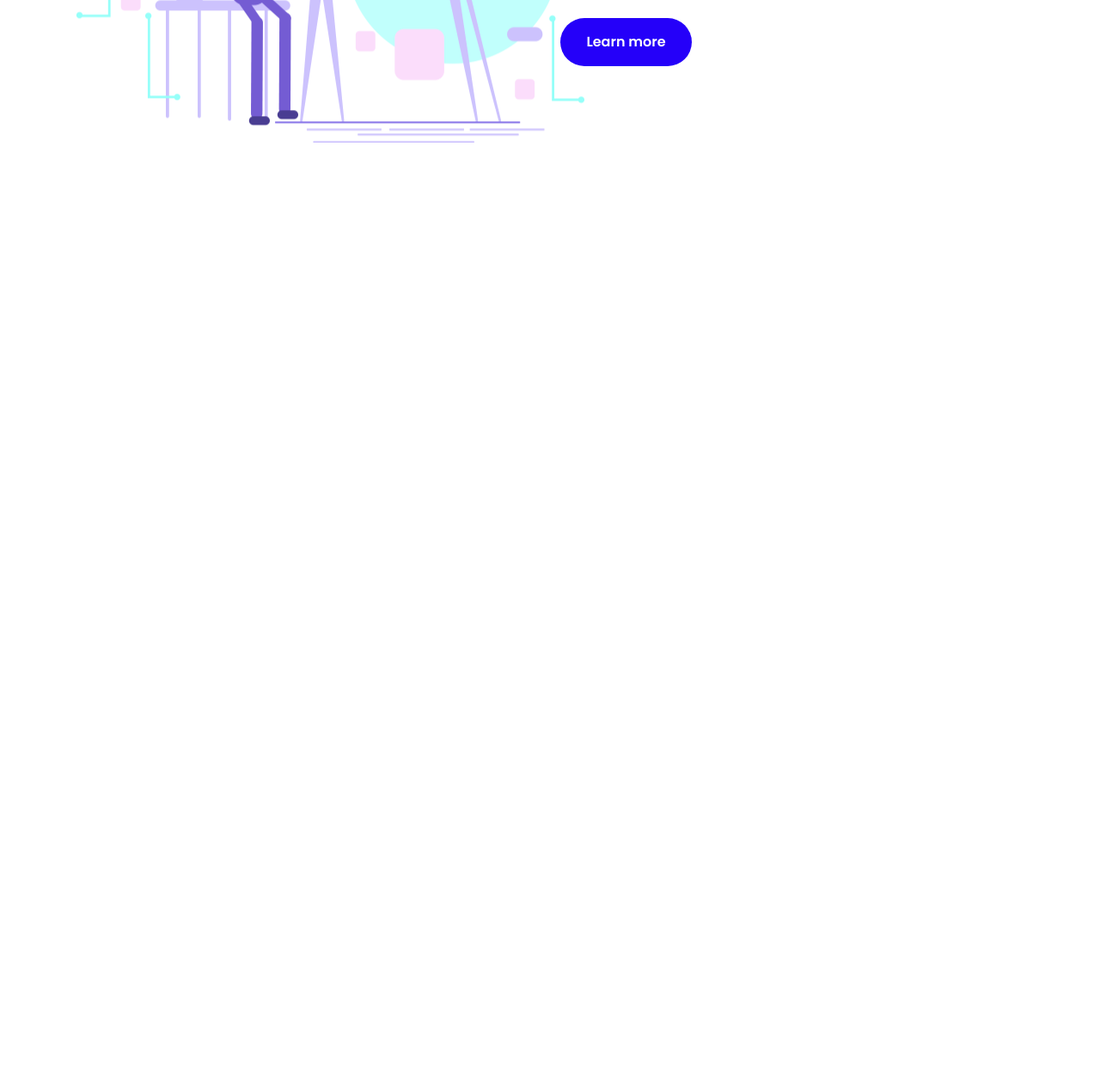
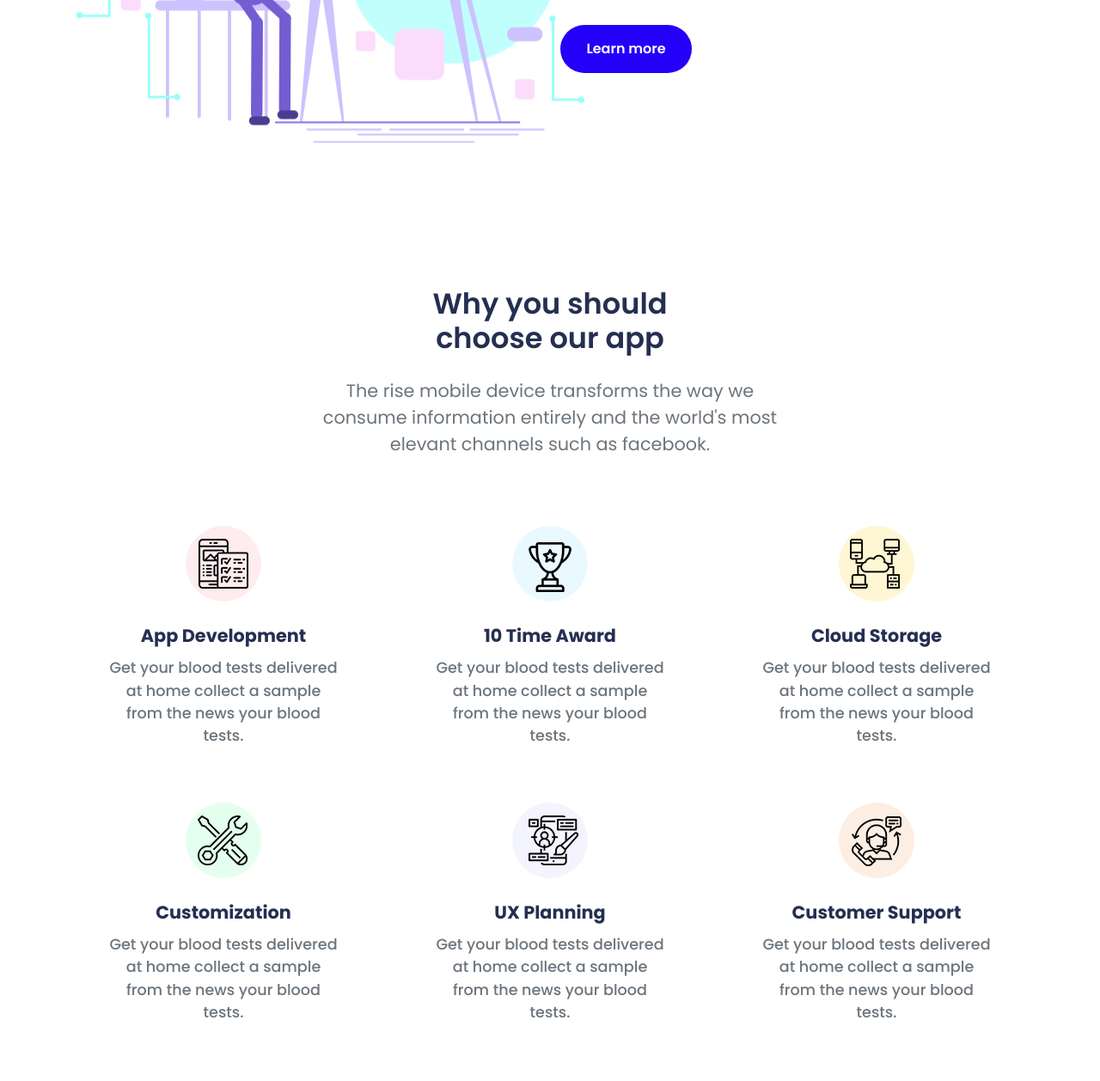
Before and after one commit to zainkhokhar831/freebie, a website: page index.html in a window 1280 px wide. Shown: the part 3253-4511 px from the top of the page at 86% size. Before the commit the page ends 3507 px from the top, so only its background shows below. Drawn offline with nearby package versions, Linux system fonts and the light colour scheme.

Commit message:
choose app section added

```diff
--- a/index.html
+++ b/index.html
@@ -261,8 +261,8 @@
             />
             <h5>Automatic Payouts</h5>
             <p>
-              Your load tests delivered at home. Collect samples from the news
-              of your blood tests.
+              Get your blood tests delivered at home Collect a sample from the
+              news your blood tests.
             </p>
           </div>
 
@@ -274,8 +274,8 @@
             />
             <h5>Network Effect</h5>
             <p>
-              Your load tests delivered at home. Collect samples from the news
-              of your blood tests.
+              Get your blood tests delivered at home Collect a sample from the
+              news your blood tests.
             </p>
           </div>
 
@@ -283,19 +283,23 @@
             <img
               src="images/awsome_app_features/rewards.png"
               class="img-fuild hvr-grow"
-              alt=""
+              alt="rewards image"
             />
             <h5>Bigger Rewards Method</h5>
             <p>
-              Your load tests delivered at home. Collect samples from the news
-              of your blood tests.
+              Get your blood tests delivered at home Collect a sample from the
+              news your blood tests.
             </p>
           </div>
         </div>
 
         <div class="row feature-integration align-items-center">
           <div class="col-md-6">
-            <img src="images/awsome_app_features/features.png" alt="" />
+            <img
+              src="images/awsome_app_features/features.png"
+              class="img-fuild"
+              alt="features image"
+            />
           </div>
 
           <div class="col-md-6">
@@ -310,6 +314,107 @@
         </div>
       </div>
     </section>
+
+    <!-- APP-FEATURES HERE -->
+
+    <!-- BEGIN CHOOSE APP HERE -->
+
+    <section id="choose-app" class="choose-app">
+      <div class="container">
+        <h3 class="display-4--title text-center">
+          Why you should choose our app
+        </h3>
+        <p class="display-4--description text-center">
+          The rise mobile device transforms the way we consume information
+          entirely and the world's most elevant channels such as facebook.
+        </p>
+        <div class="row text-center align-items-center services">
+          <!-- SERVICE ONE -->
+
+          <div class="col-md-4">
+            <img
+              src="images/services/app_development.png"
+              class="img-fluid hvr-grow"
+              alt="app development image"
+            />
+            <h5>app development</h5>
+            <p>
+              Get your blood tests delivered at home collect a sample from the
+              news your blood tests.
+            </p>
+
+            <img
+              src="images/services/customization.png"
+              class="img-fluid hvr-grow"
+              alt="customization image"
+            />
+            <h5>customization</h5>
+            <p>
+              Get your blood tests delivered at home collect a sample from the
+              news your blood tests.
+            </p>
+          </div>
+
+          <!-- SERVICE TWO -->
+
+          <div class="col-md-4">
+            <img
+              src="images/services/award.png"
+              class="img-fluid hvr-grow"
+              alt="app development image"
+            />
+            <h5>10 Time award</h5>
+            <p>
+              Get your blood tests delivered at home collect a sample from the
+              news your blood tests.
+            </p>
+
+            <img
+              src="images/services/planning.png"
+              class="img-fluid hvr-grow"
+              alt="customization image"
+            />
+            <h5>UX planning</h5>
+            <p>
+              Get your blood tests delivered at home collect a sample from the
+              news your blood tests.
+            </p>
+          </div>
+
+          <!-- SERVICE THREE -->
+
+          <div class="col-md-4">
+            <img
+              src="images/services/cloud.png"
+              class="img-fluid hvr-grow"
+              alt="app development image"
+            />
+            <h5>cloud storage</h5>
+            <p>
+              Get your blood tests delivered at home collect a sample from the
+              news your blood tests.
+            </p>
+
+            <img
+              src="images/services/customer.png"
+              class="img-fluid hvr-grow"
+              alt="customization image"
+            />
+            <h5>customer support</h5>
+            <p>
+              Get your blood tests delivered at home collect a sample from the
+              news your blood tests.
+            </p>
+          </div>
+        </div>
+      </div>
+    </section>
+
+    <!--  END CHOSSE APP -->
+
+    <!--  BEGIN PLANNING-CHOSSE APP -->
+
+    <!--  END PLANNING-CHOSSE APP -->
 
 
 
@@ -337,10 +442,6 @@
 
 
 
-
-
-    <!-- APP-FEATURES HERE -->
-
     <script
       src="https://cdn.jsdelivr.net/npm/bootstrap@5.0.2/dist/js/bootstrap.bundle.min.js"
       crossorigin="anonymous"
--- a/scss/components/_typography.scss
+++ b/scss/components/_typography.scss
@@ -33,3 +33,25 @@
     font-family: "poppins", sans-serif;
   }
 }
+
+
+.display-4 {
+  font-family: "poppins", sans-serif;
+
+  &--title {
+    font-size: 2.1rem;
+    font-weight: 600;
+    color: $gunmetal;
+    font-family: "poppins", sans-serif;
+    margin: 0rem 26rem 1.5rem 26rem;
+  }
+   &--description {
+    font-size: 1.3rem;
+    display: block;
+    position: relative;
+    text-transform: none;
+    font-weight: 400;
+    color: $gray-600;
+    margin: 0rem 18rem 5rem 18rem;
+  }
+}
--- a/scss/sections/_app-features.scss
+++ b/scss/sections/_app-features.scss
@@ -75,7 +75,6 @@
       font-weight: 600;
       padding-left: 6rem;
       color: $gunmetal;
-
     }
     p {
       font-size: 1.1rem;
@@ -101,146 +100,31 @@
     }
     p {
       font-size: 1.1rem;
-      font-weight: 600;
+      font-weight: 500;
       padding-right: 4.5rem;
       color: $gray-600;
     }
   }
   .feature-integration {
-    img{
+    img {
       animation: floatMotion 3s ease-in-out infinite;
     }
   }
 
-  .feature-integration{
-    h2{
+  .feature-integration {
+    h2 {
       font-size: 2.5rem;
       font-weight: 600;
       padding-right: 10.6rem;
-      margin-bottom: 1rem;
+      margin-bottom: 2rem;
       color: $gunmetal;
     }
     p {
       font-size: 1.1rem;
-      font-weight: 600;
+      font-weight: 500;
       color: $gray-600;
       padding-right: 10.6rem;
       margin-bottom: 2rem;
     }
   }
-
-
-
-
-
-
-
 }
-
-
-
-
-
-
-
-
-
-
-
-
-
-
-
-
-
-
-
-
-
-
-
-
-
-
-
-// .app-features {
-//   background-color: #fff;
-//   margin-top: 3rem;
-
-//   .feature-image {
-//     max-width: 100%;
-//     height: auto;
-//     animation: floatMotion 3s ease-in-out infinite;
-//   }
-
-//   .feature-list {
-//     margin-top: 4.5rem;
-
-//     h2 {
-//       font-size: 2.5rem;
-//       text-transform: capitalize;
-//       font-weight: 600;
-//     }
-//     p {
-//       font-size: 1.3rem;
-//       color: $gray-700;
-//     }
-//   }
-
-//   .col-md-7 {
-//     h5 {
-//       font-size: 1.5rem;
-//     }
-//     p {
-//       font-size: 1rem;
-//       color: $gray-700;
-//     }
-//   }
-//   .feature-text-1 {
-//     color: #f55767;
-//   }
-//   .feature-text-2 {
-//     color: #2563ff;
-//   }
-//   .feature-text-3 {
-//     color: #40975f;
-//   }
-
-// .custom-row {
-//   display: flex;
-//   align-items: center;
-// }
-
-// .vertical-line {
-//   width: 2px;                 /* same thickness */
-//   height: 100%;               /* full height of text */
-//   background-color: #ddd;     /* same light grey */
-//   min-height: 120px;          /* ensures visible on desktop */
-// }
-
-// @media (max-width: 768px) {
-//   .vertical-line {
-//     display: none;            /* mobile me line remove (same UI behavior) */
-//   }
-
-//   .custom-row {
-//     text-align: center;
-//   }
-// }
-
-//   @media (max-width: 768px) {
-//     text-align: center;
-
-//     .feature-icon {
-//       margin-bottom: 1rem;
-//     }
-//   }
-
-//   .feature-image {
-//     margin-bottom: 2rem;
-//   }
-
-//   .jackpot-icon {
-//     margin-bottom: 1rem;
-//   }
-// }
--- a/scss/sections/_choose-app.scss
+++ b/scss/sections/_choose-app.scss
@@ -0,0 +1,28 @@
+@use "../custom" as *;
+
+.choose-app {
+  font-family: "poppins", sans-serif;
+  margin-top: 10rem;
+  margin-bottom: 5rem;
+  .services {
+    img {
+      margin: 0rem 0rem 2rem 0rem;
+    }
+    h5 {
+      text-transform: capitalize;
+      font-size: 1.3rem;
+      font-weight: 700;
+      gap: 2rem;
+      line-height: 1rem;
+      color: $gunmetal;
+      margin: 0rem 0rem 1rem 0rem;
+
+    }
+    p {
+      font-size: 1.1rem;
+      font-weight: 500;
+      margin: 0rem 2.6rem 4rem 2.6rem;
+      color: $gray-600;
+    }
+  }
+}
```
Also changed, not shown: assets/css/style.css, 1 other file.
